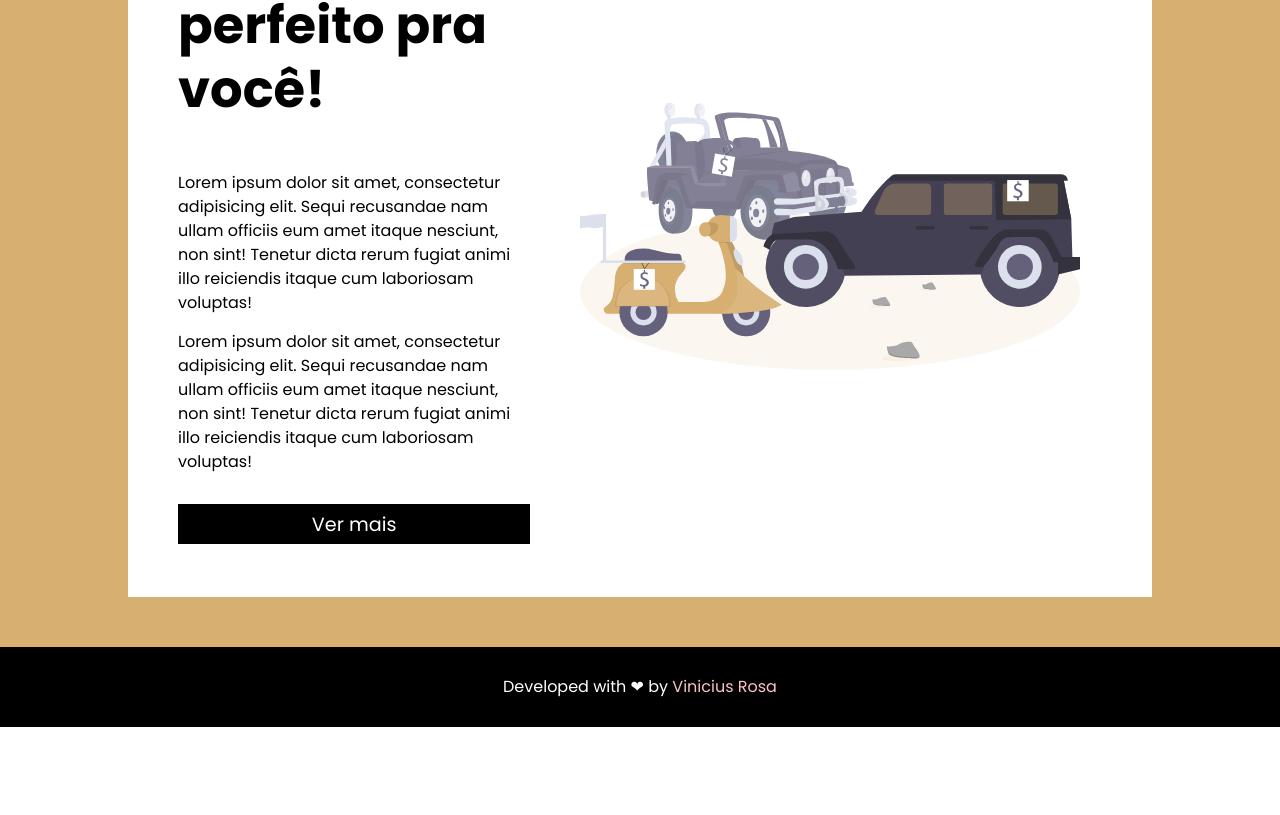
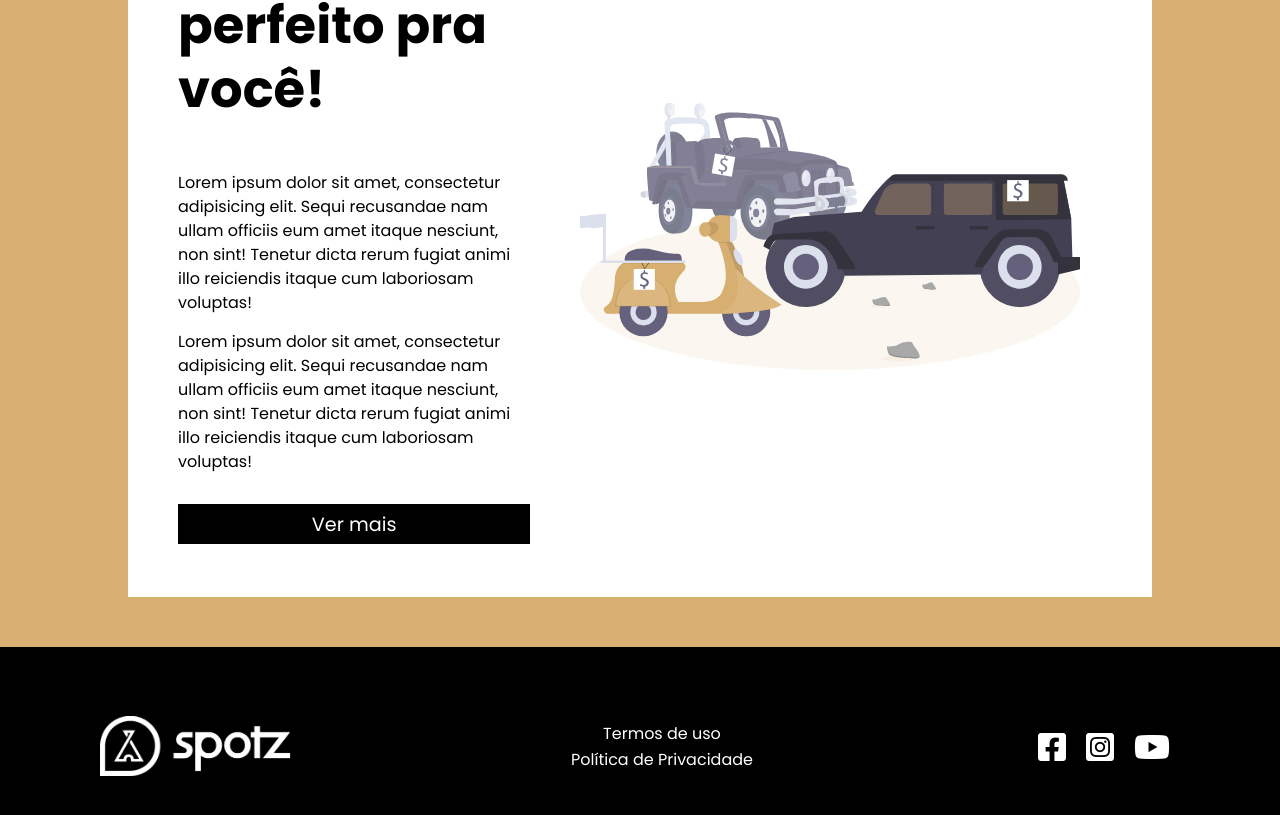
Before and after one commit to Vinicius-Rosa/sell-car, a Vue app: page / in a window 1280 px wide. Shown: the part 971-1786 px from the top of the page. Before the commit the page ends 1698 px from the top, so only its background shows below. Built offline with nearby package versions, Linux system fonts and the light colour scheme.

Commit message:
implement footer

```diff
--- a/src/components/Footer.component.vue
+++ b/src/components/Footer.component.vue
@@ -1,11 +1,25 @@
 <template>
   <footer>
-    <h3>
-      Developed with ❤ by
-      <a href="https://github.com/Vinicius-Rosa" target="_blank">
-        Vinicius Rosa
+    <div class="logo">
+      <router-link to="/">
+        <img src="../assets/logo.png" alt="" />
+      </router-link>
+    </div>
+    <div class="policies-terms">
+      <a href="#" class=""> Termos de uso </a>
+      <a href="#" class=""> Política de Privacidade </a>
+    </div>
+    <div class="medias">
+      <a href="#" class="media facebook">
+        <i class="fab fa-facebook-square"></i>
       </a>
-    </h3>
+      <a href="#" class="media instagram">
+        <i class="fab fa-instagram-square"></i>
+      </a>
+      <a href="#" class="media youtube">
+        <i class="fab fa-youtube"></i>
+      </a>
+    </div>
   </footer>
 </template>
 
@@ -19,13 +33,33 @@ export default {
 footer {
   display: flex;
   align-items: center;
-  justify-content: center;
+  justify-content: space-between;
 
   background-color: #000;
-  height: 80px;
+  min-height: 200px;
+
+  padding: 0 100px;
 }
 
 a {
-  color: pink;
+  cursor: pointer;
+  transition: 0.4s;
+}
+a:hover {
+  color: #d7af70;
+}
+
+.logo img {
+  max-height: 60px;
+}
+
+.policies-terms a {
+  display: block;
+  margin: 10px 0;
+}
+
+.medias a {
+  font-size: 2rem;
+  margin: 0 10px;
 }
 </style>
```
